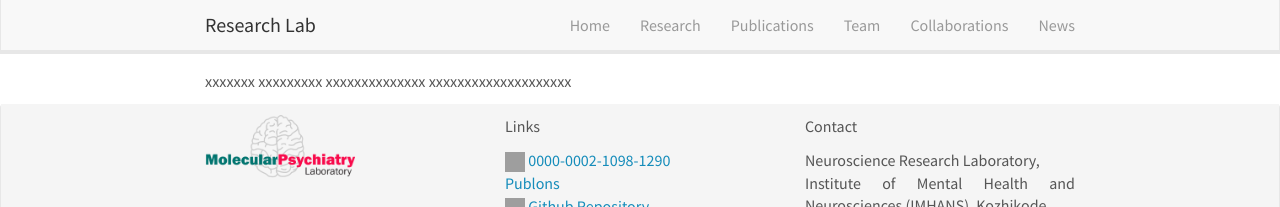
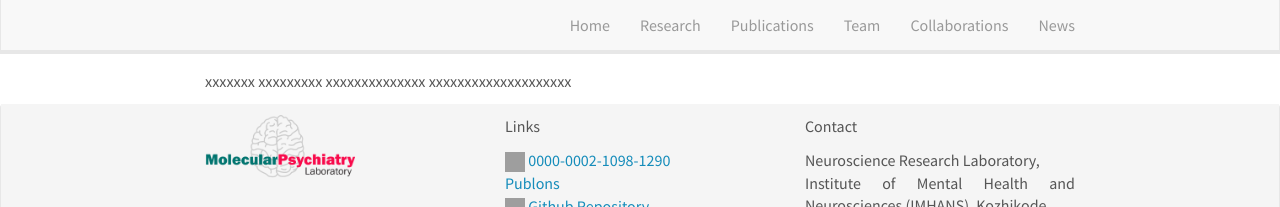
Before and after one commit to molecularpsychiatrylab/molecularpsychiatrylab.github.io, a Jekyll site: the page built from _pages/openings.md, in a window 1280 px wide. Shown: the top 207 px of the page. Built offline with Jekyll 4.4.1, drawn with Linux system fonts in a browser that asks for light colours; nearby versions of some CDN libraries; grey boxes are pictures that could not be loaded.

Commit message:
Update header.html

```diff
--- a/_includes/header.html
+++ b/_includes/header.html
@@ -8,7 +8,7 @@
 		<span class="icon-bar"></span>
 	  </button>
 
-    <a class="navbar-brand" href="{{ site.url }}{{ site.baseurl }}/">{{ site.title }}</a>
+    <a class="navbar-brand" href="{{ site.url }}{{ site.baseurl }}/">{{ SHabeesh}}</a>
 	</div>
 	<div class="collapse navbar-collapse" id="navbar-collapse-1">
 	  <ul class="nav navbar-nav navbar-right">
```
